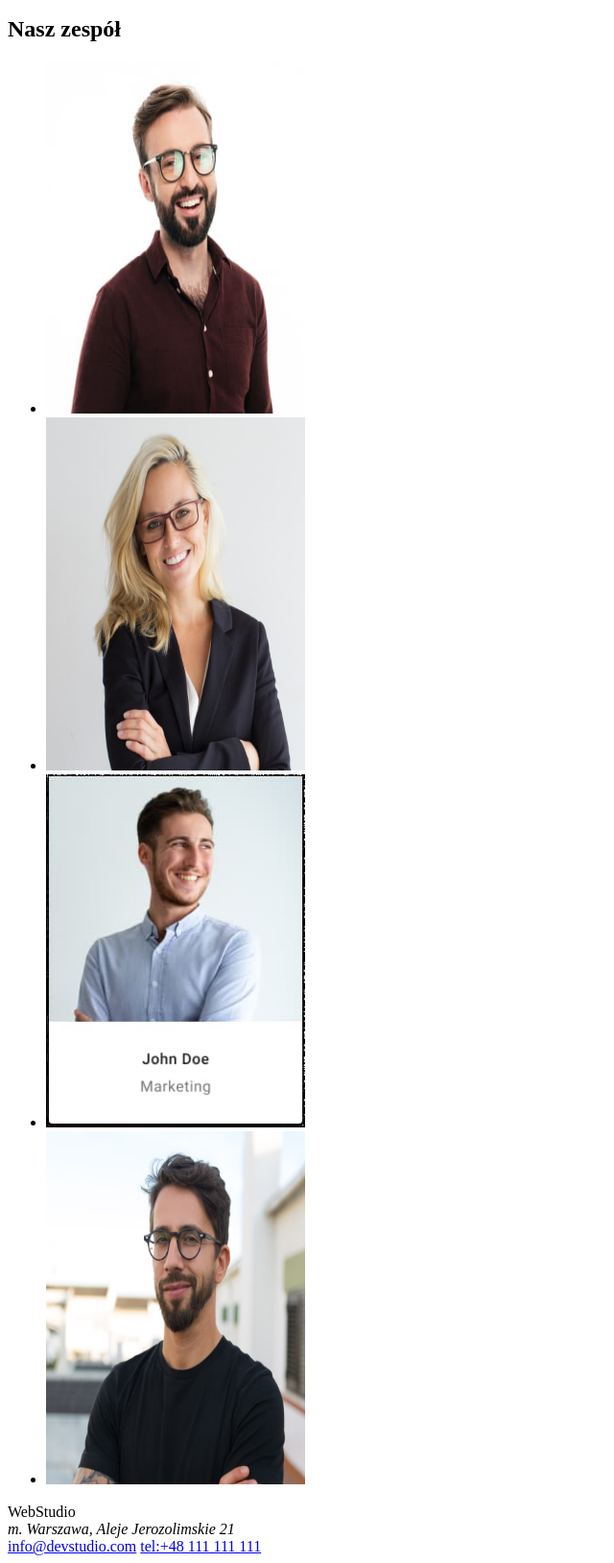
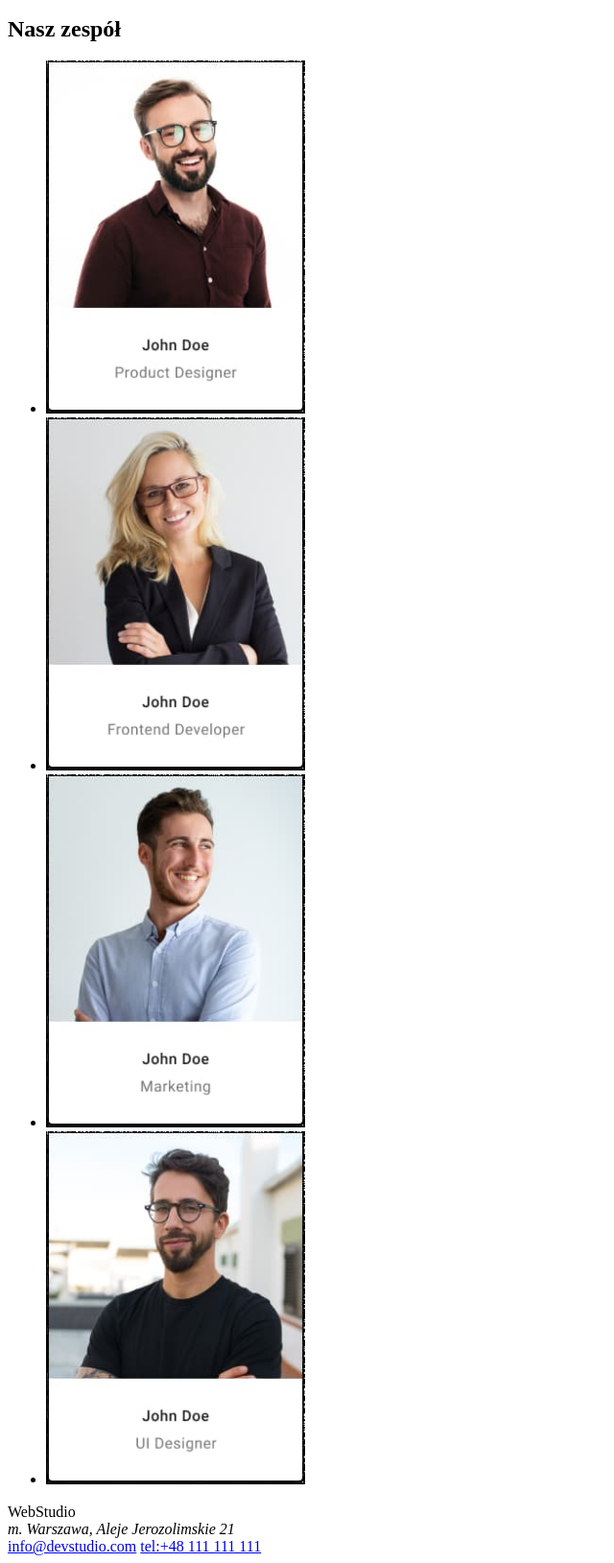
Before and after one commit to WojciechDutkiewicz/goit-markup-hw-01, a plain HTML site: page index.html in a window 1280 px wide. Shown: the part 1070-2699 px from the top of the page at 96% size, without its empty margins (0-640 px from the left). Drawn offline with Linux system fonts and the light colour scheme.

Commit message:
podmieniłem zdjęcia w sekcji Nasz zespół

```diff
--- a/index.html
+++ b/index.html
@@ -89,7 +89,7 @@
         <ul>
           <li>
             <img
-              src="images/export-team-card-one.jpg"
+              src="images/team-card-one.jpg"
               alt="pracownik nr 1"
               width="270"
               height="368"
@@ -97,7 +97,7 @@
           </li>
           <li>
             <img
-              src="images/export-team-card-two.jpg"
+              src="images/team-card-two.jpg"
               alt="pracownik nr 2"
               width="270"
               height="368"
@@ -105,7 +105,7 @@
           </li>
           <li>
             <img
-              src="images/export-team-card-three.jpg"
+              src="images/team-card-three.jpg"
               alt="pracownik nr 3"
               width="270"
               height="368"
@@ -113,7 +113,7 @@
           </li>
           <li>
             <img
-              src="images/export-team-card-four.jpg"
+              src="images/team-card-four.jpg"
               alt="pracownik nr 4"
               width="270"
               height="368"
```
Also changed, not shown: images/export-team-card-four.jpg (deleted), images/export-team-card-one.jpg (deleted), images/export-team-card-two.jpg (deleted), images/john-dee-3.jpg (deleted), images/john-dee-dwo.png (deleted), images/team-card-four.jpg (added), images/team-card-one.jpg (added), images/team-card-three.jpg (renamed from images/export-team-card-three.jpg), images/team-card-two.jpg (added).
